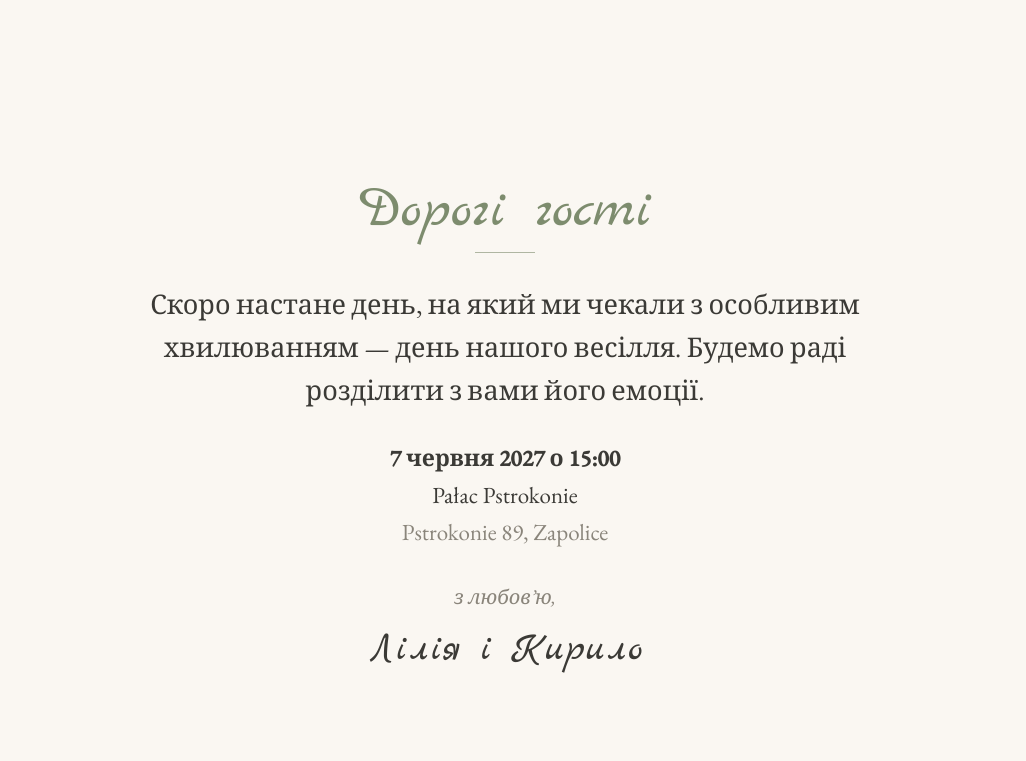
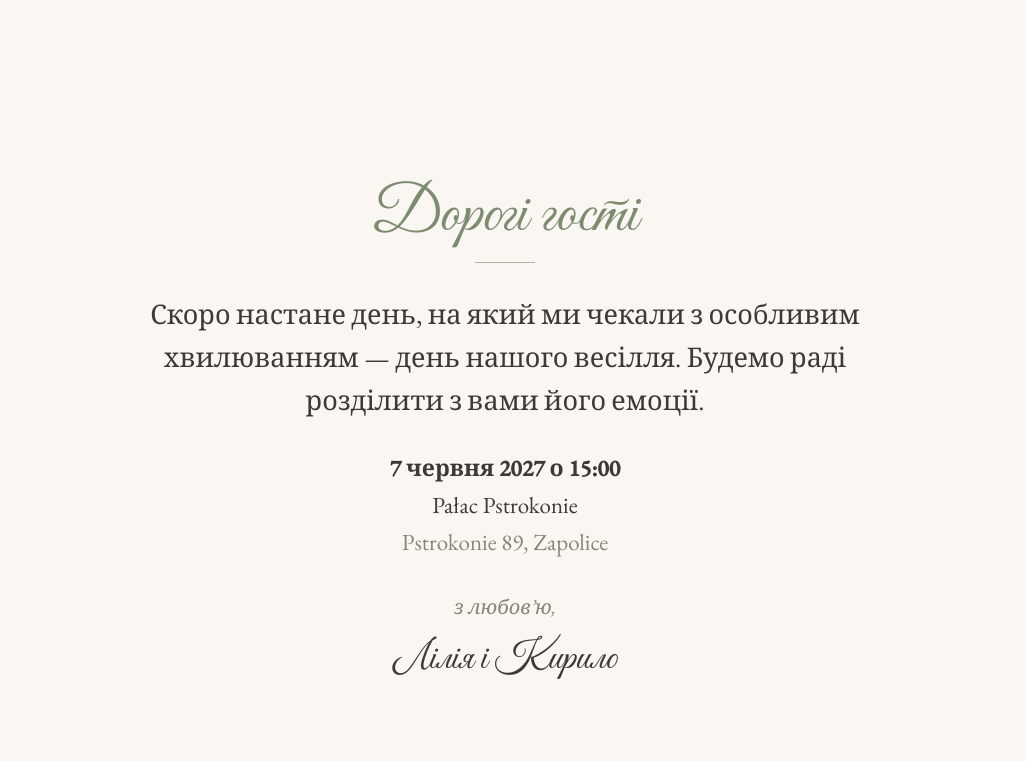
Before and after one commit to lilia-kyrylo-wedding/lilia-kyrylo-wedding.github.io, a plain HTML site: page index.html in a window 1280 px wide. Shown: the part 693-1454 px from the top of the page, without its empty margins (135-1161 px from the left). Drawn offline with nearby package versions, Linux system fonts and the light colour scheme.

Commit message:
Шрифт заголовків: Great Vibes

```diff
--- a/index.html
+++ b/index.html
@@ -7,14 +7,8 @@
 <meta name="description" content="Запрошуємо на наше весілля 7 червня 2027 року, Pałac Pstrokonie">
 <link rel="preconnect" href="https://fonts.googleapis.com">
 <link rel="preconnect" href="https://fonts.gstatic.com" crossorigin>
-<link href="https://fonts.googleapis.com/css2?family=EB+Garamond:ital,wght@0,400;0,500;1,400&family=Marck+Script&display=swap" rel="stylesheet">
+<link href="https://fonts.googleapis.com/css2?family=EB+Garamond:ital,wght@0,400;0,500;1,400&family=Great+Vibes&display=swap" rel="stylesheet">
 <style>
-  /* Anastasia Script (лише латиниця) — для монограми LK та «&» */
-  @font-face {
-    font-family: "Anastasia Script";
-    src: url("Anastasia%20Script%20Personal%20Use.ttf") format("truetype");
-    font-display: swap;
-  }
   /* ===== Палітра: міняйте лише ці змінні ===== */
   :root {
     --bg: #faf7f2;          /* фон */
@@ -25,8 +19,8 @@
     --accent-soft: #e8ebe2;
     --line: #e4ddd1;
     --serif: "EB Garamond", Georgia, serif;   /* основний текст (Crimson без кирилиці в Google Fonts) */
-    --script: "Marck Script", cursive;   /* заголовки (кирилиця) */
-    --latin-script: "Anastasia Script", "Marck Script", cursive;   /* монограма, & */
+    --script: "Great Vibes", cursive;   /* заголовки, імена */
+    --latin-script: "Great Vibes", cursive;   /* монограма, & */
   }
   * { box-sizing: border-box; }
   html { scroll-behavior: smooth; }
@@ -65,7 +59,7 @@
   .monogram {
     width: 92px; height: 92px; border: 1px solid var(--accent); border-radius: 50%;
     display: grid; place-items: center; margin-bottom: 36px;
-    font-family: var(--latin-script); font-size: 44px; color: var(--accent);
+    font-family: var(--latin-script); font-size: 46px; color: var(--accent);
   }
   .kicker { letter-spacing: .3em; text-transform: uppercase; font-size: 14px; color: var(--muted); }
   .names {
@@ -94,7 +88,7 @@
   .wrap { max-width: 720px; margin: 0 auto; text-align: center; }
   h2 {
     font-family: var(--script); font-weight: 400; color: var(--accent);
-    font-size: clamp(42px, 7vw, 58px); margin: 0 0 8px; line-height: 1.1;
+    font-size: clamp(46px, 8vw, 64px); margin: 0 0 8px; line-height: 1.15;
   }
   .ornament { width: 60px; height: 1px; background: var(--accent); margin: 0 auto 30px; opacity: .6; }
   .lead { font-size: clamp(22px, 3.2vw, 27px); font-weight: 300; }
```
